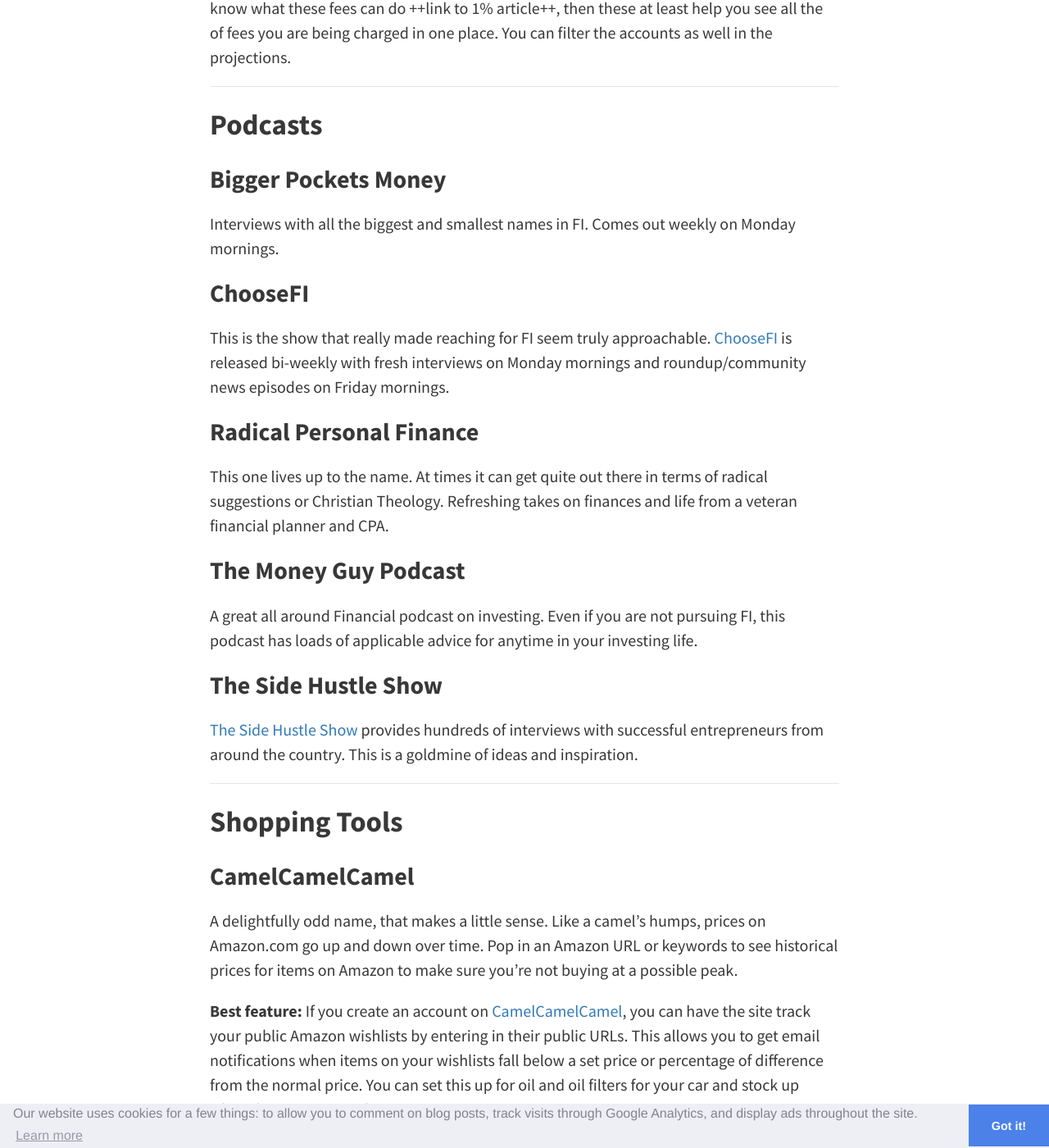
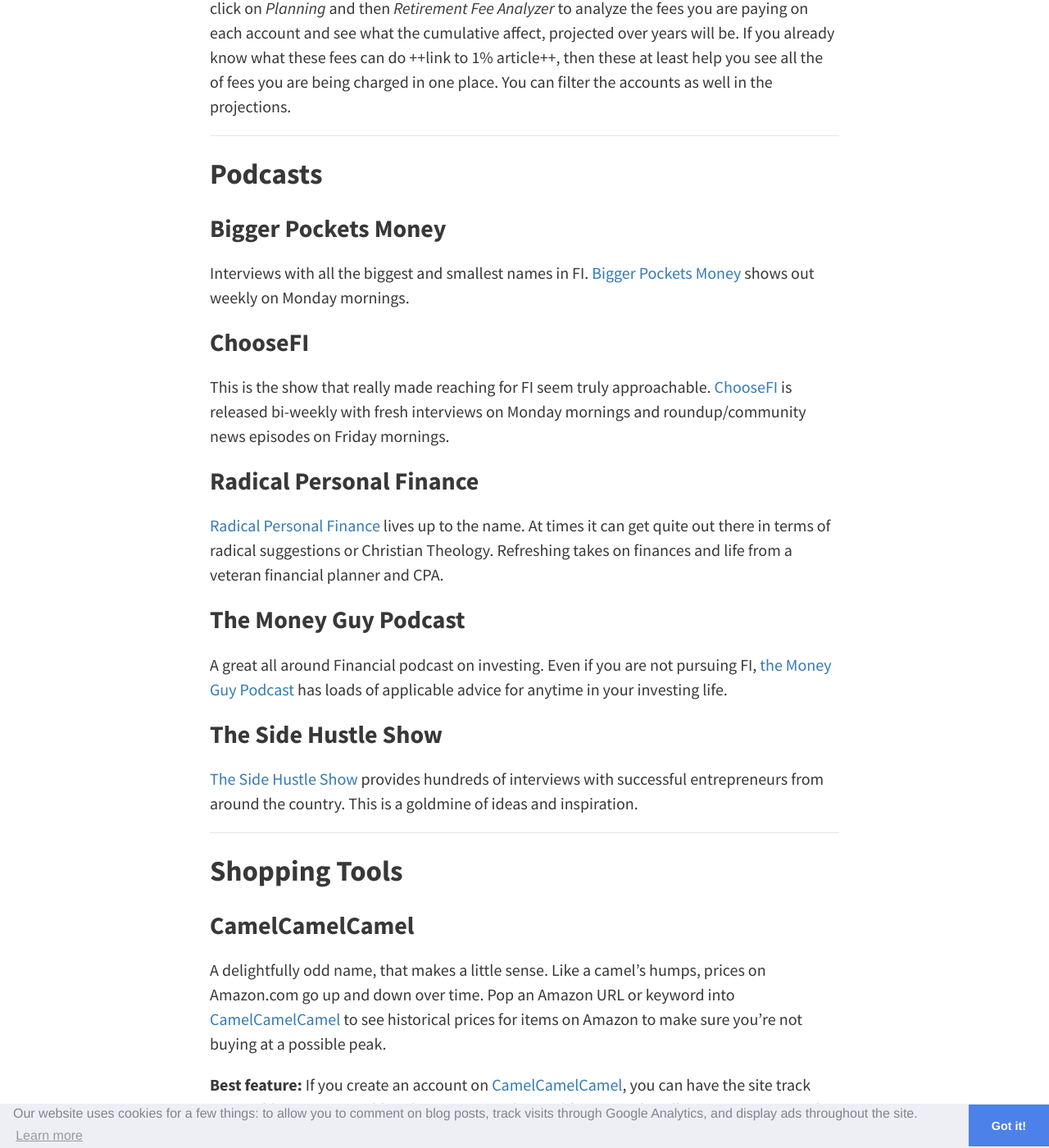
Before and after one commit to meagerfindings/meagerfindings.com, a Jekyll site: the page built from index.html, in a window 1280 px wide and 1400 px high, scrolled down 4596 px. Shown: the whole window at 82% size. Built offline with Jekyll 4.4.1, drawn with Linux system fonts in a browser that asks for light colours; the list of posts is cut into pages by our own code; some of the changed text lies outside the part shown.

Commit message:
added missing links, added excerpt to post

```diff
--- a/_posts/2018-08-11-the-resource-post.md
+++ b/_posts/2018-08-11-the-resource-post.md
@@ -7,7 +7,12 @@
 tags: [fi, resources, investing, tools]
 hide: false
 toc: false
+excerpt_separator:
 ---
+
+Day in and day out, these are the resources we rely upon to save money, earn money, and invest money.
+
+<!--more-->
 
 ## Banking Resources
 
@@ -77,7 +82,7 @@
 [M1](https://mbsy.co/mGmjq) allows you to purchase partial shares of stocks, bonds, and mutual funds. This means that if you don't have enough money to invest into a particular fund, you can still invest into it partially.
 
 Currently our emergency fund is within M1 for a few reasons:
-1. This controversial and thought provoking choose fi interview.
+1. This controversial and thought provoking [Choose FI interview](https://www.choosefi.com/066-the-emergency-fund/).
 2. We have a stupid amount of money in a liquid state as we save up for a house down payment.
 
 **Best feature:** Partial shares since this allows us to have less cash sitting, waiting to be invested.
@@ -110,20 +115,20 @@
 
 ### [Bigger Pockets Money](https://www.biggerpockets.com/moneyshow)
 
-Interviews with all the biggest and smallest names in FI. Comes out weekly on Monday mornings.
+Interviews with all the biggest and smallest names in FI. [Bigger Pockets Money](https://www.biggerpockets.com/moneyshow) shows out weekly on Monday mornings.
 
 ### [ChooseFI](https://www.choosefi.com/)
 
 This is the show that really made reaching for FI seem truly approachable. [ChooseFI](https://www.choosefi.com/) is released bi-weekly with fresh interviews on Monday mornings and roundup/community news episodes on Friday mornings.
 
-### Radical Personal Finance
+### [Radical Personal Finance](https://radicalpersonalfinance.com/)
 
-This one lives up to the name. At times it can get quite out there in terms of radical suggestions or Christian Theology. Refreshing takes on finances and life from a veteran financial planner and CPA.
+[Radical Personal Finance](https://radicalpersonalfinance.com/) lives up to the name. At times it can get quite out there in terms of radical suggestions or Christian Theology. Refreshing takes on finances and life from a veteran financial planner and CPA.
 
 
 ### [The Money Guy Podcast](https://www.moneyguy.com/)
 
-A great all around Financial podcast on investing. Even if you are not pursuing FI, this podcast has loads of applicable advice for anytime in your investing life.
+A great all around Financial podcast on investing. Even if you are not pursuing FI, [the Money Guy Podcast](https://www.moneyguy.com/) has loads of applicable advice for anytime in your investing life.
 
 ### [The Side Hustle Show](https://www.sidehustlenation.com/side-hustle-show/)
 
@@ -134,7 +139,7 @@
 
 ### [CamelCamelCamel](https://camelcamelcamel.com/)
 
-A delightfully odd name, that makes a little sense. Like a camel's humps, prices on Amazon.com go up and down over time. Pop in an Amazon URL or keywords to see historical prices for items on Amazon to make sure you're not buying at a possible peak.
+A delightfully odd name, that makes a little sense. Like a camel's humps, prices on Amazon.com go up and down over time. Pop an Amazon URL or keyword into [CamelCamelCamel](https://camelcamelcamel.com/) to see historical prices for items on Amazon to make sure you're not buying at a possible peak.
 
 **Best feature:** If you create an account on [CamelCamelCamel](https://camelcamelcamel.com/), you can have the site track your public Amazon wishlists by entering in their public URLs. This allows you to get email notifications when items on your wishlists fall below a set price or percentage of difference from the normal price. You can set this up for oil and oil filters for your car and stock up when the price is at its lowest.
 
--- a/pages/the-resource-page.md
+++ b/pages/the-resource-page.md
@@ -77,7 +77,7 @@
 [M1](https://mbsy.co/mGmjq) allows you to purchase partial shares of stocks, bonds, and mutual funds. This means that if you don't have enough money to invest into a particular fund, you can still invest into it partially.
 
 Currently our emergency fund is within M1 for a few reasons:
-1. This controversial and thought provoking choose fi interview.
+1. This controversial and thought provoking [Choose FI interview](https://www.choosefi.com/066-the-emergency-fund/).
 2. We have a stupid amount of money in a liquid state as we save up for a house down payment.
 
 **Best feature:** Partial shares since this allows us to have less cash sitting, waiting to be invested.
@@ -110,20 +110,20 @@
 
 ### [Bigger Pockets Money](https://www.biggerpockets.com/moneyshow)
 
-Interviews with all the biggest and smallest names in FI. Comes out weekly on Monday mornings.
+Interviews with all the biggest and smallest names in FI. [Bigger Pockets Money](https://www.biggerpockets.com/moneyshow) shows out weekly on Monday mornings.
 
 ### [ChooseFI](https://www.choosefi.com/)
 
 This is the show that really made reaching for FI seem truly approachable. [ChooseFI](https://www.choosefi.com/) is released bi-weekly with fresh interviews on Monday mornings and roundup/community news episodes on Friday mornings.
 
-### Radical Personal Finance
+### [Radical Personal Finance](https://radicalpersonalfinance.com/)
 
-This one lives up to the name. At times it can get quite out there in terms of radical suggestions or Christian Theology. Refreshing takes on finances and life from a veteran financial planner and CPA.
+[Radical Personal Finance](https://radicalpersonalfinance.com/) lives up to the name. At times it can get quite out there in terms of radical suggestions or Christian Theology. Refreshing takes on finances and life from a veteran financial planner and CPA.
 
 
 ### [The Money Guy Podcast](https://www.moneyguy.com/)
 
-A great all around Financial podcast on investing. Even if you are not pursuing FI, this podcast has loads of applicable advice for anytime in your investing life.
+A great all around Financial podcast on investing. Even if you are not pursuing FI, [the Money Guy Podcast](https://www.moneyguy.com/) has loads of applicable advice for anytime in your investing life.
 
 ### [The Side Hustle Show](https://www.sidehustlenation.com/side-hustle-show/)
 
@@ -134,7 +134,7 @@
 
 ### [CamelCamelCamel](https://camelcamelcamel.com/)
 
-A delightfully odd name, that makes a little sense. Like a camel's humps, prices on Amazon.com go up and down over time. Pop in an Amazon URL or keywords to see historical prices for items on Amazon to make sure you're not buying at a possible peak.
+A delightfully odd name, that makes a little sense. Like a camel's humps, prices on Amazon.com go up and down over time. Pop an Amazon URL or keyword into [CamelCamelCamel](https://camelcamelcamel.com/) to see historical prices for items on Amazon to make sure you're not buying at a possible peak.
 
 **Best feature:** If you create an account on [CamelCamelCamel](https://camelcamelcamel.com/), you can have the site track your public Amazon wishlists by entering in their public URLs. This allows you to get email notifications when items on your wishlists fall below a set price or percentage of difference from the normal price. You can set this up for oil and oil filters for your car and stock up when the price is at its lowest.
 
```
Also changed, not shown: other parts of _posts/2018-08-11-the-resource-post.md (+1 -1 lines), other parts of pages/the-resource-page.md (+1 -1 lines).
